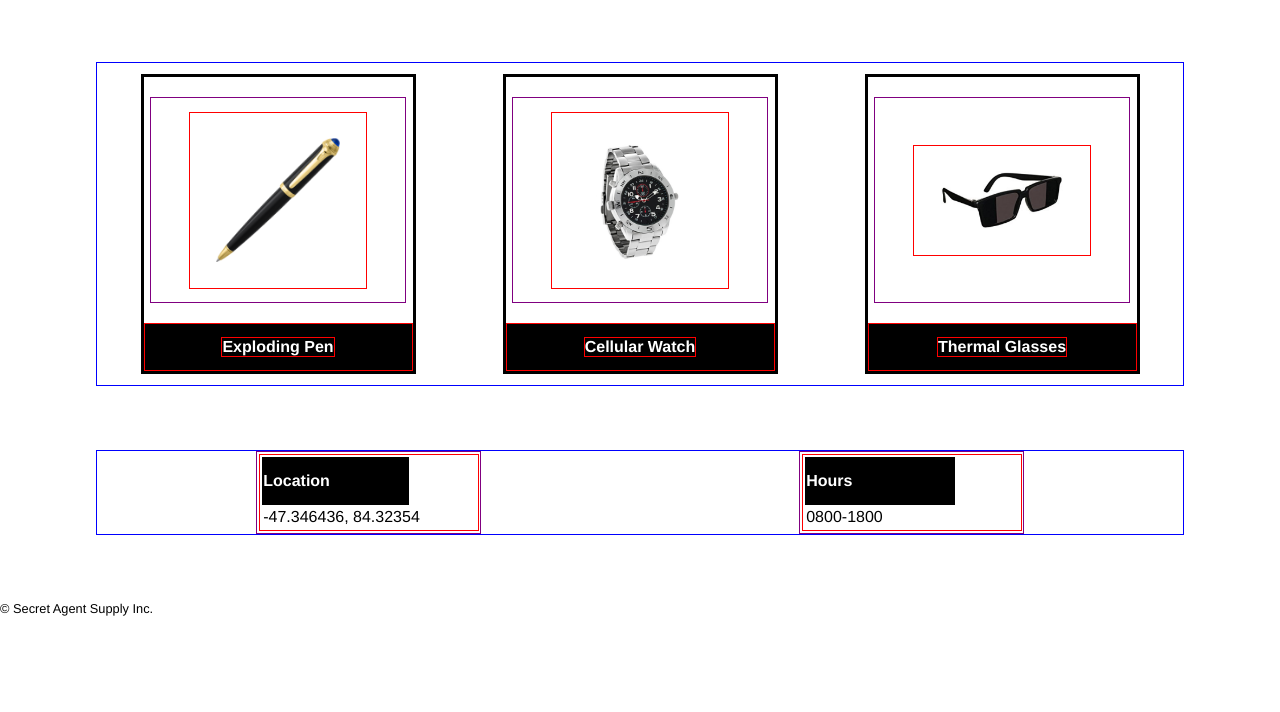
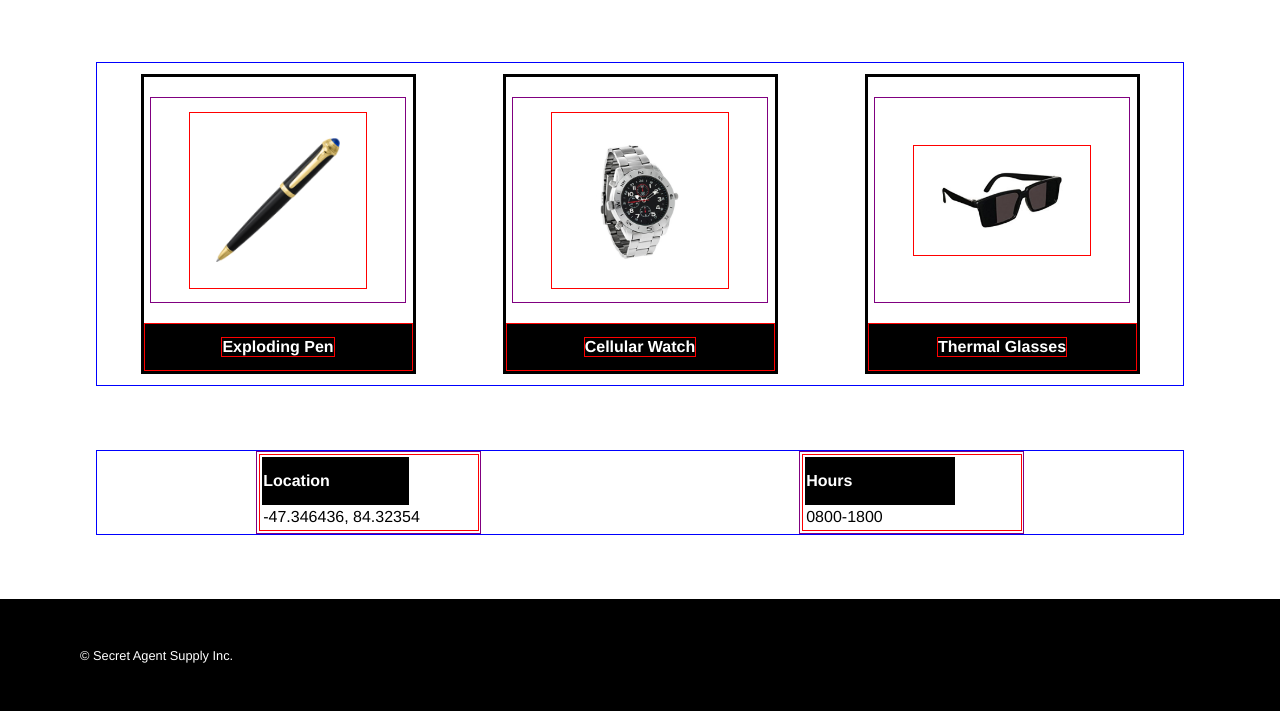
Before and after one commit to JaerenTredway-Codecademy-BWFS/secret_agent_supply, a plain HTML site: page index.html in a window 1280 px wide. Shown: the part 580-1292 px from the top of the page. Before the commit the page ends 1197 px from the top, so only its background shows below. Drawn offline with Linux system fonts and the light colour scheme.

Commit message:
Added the footer, which was remarkably easy this time.

```diff
--- a/css/style.css
+++ b/css/style.css
@@ -154,7 +154,17 @@
   }
 
 /* FOOTER */
+  footer {
+    background-color: Black;
+    color: White;
+    height: 7rem;
+    line-height: 7rem;
+  }
 
+  small {
+    margin-top: 50%;
+    margin-left: 5rem;
+  }
 
 
 /* MEDIA QUERIES */
```
